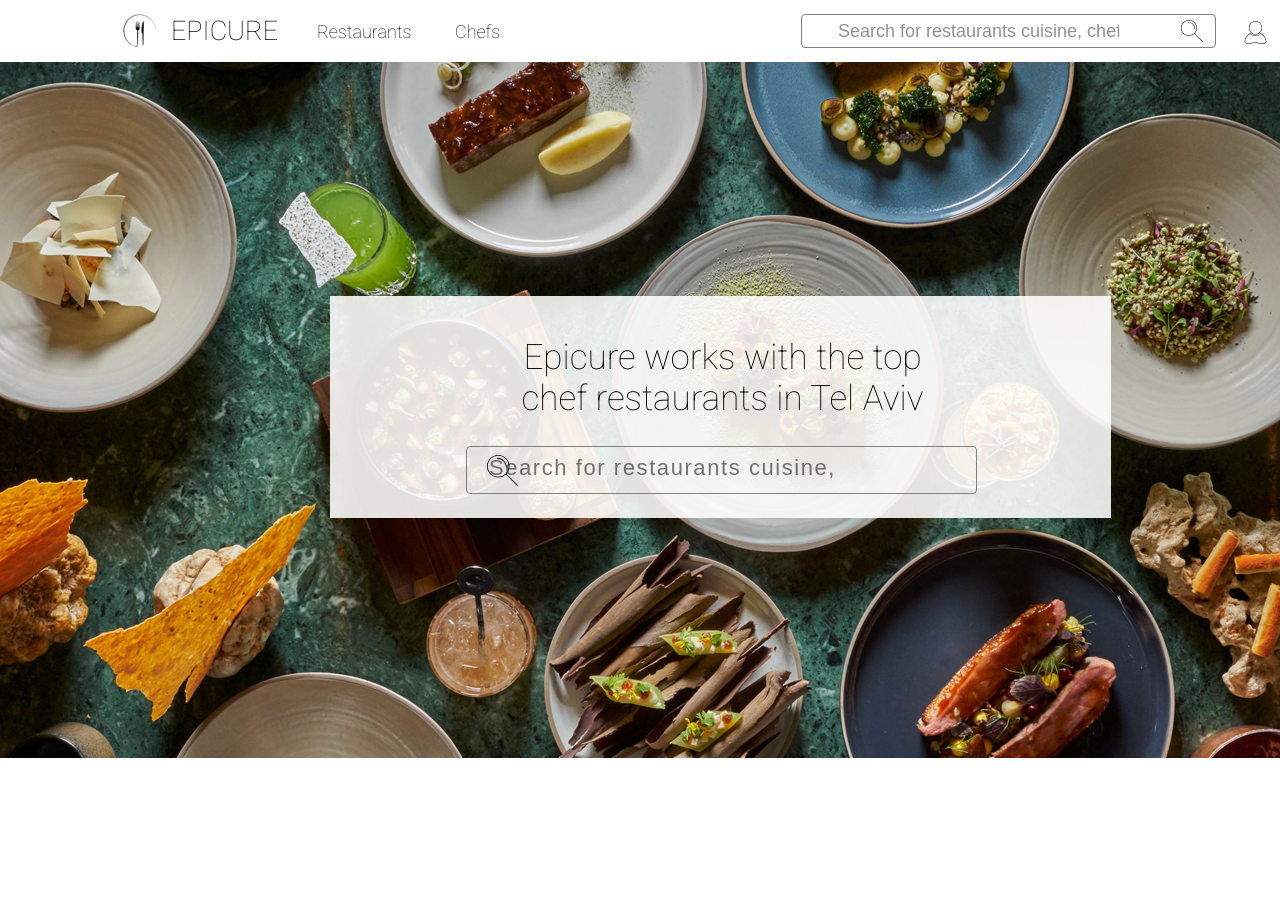
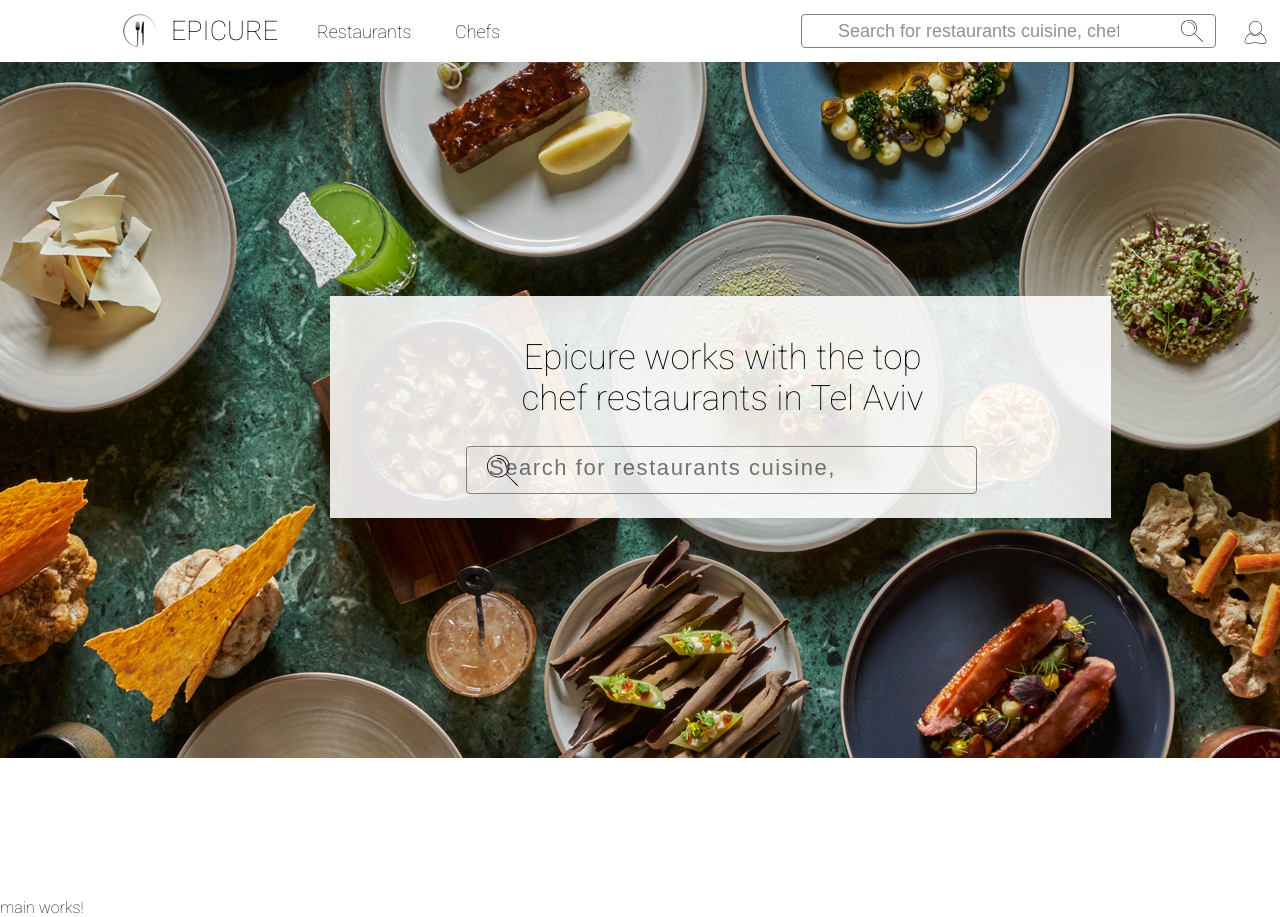
Before and after one commit to gabbayron/epicure-, an Angular app: page / in a window 1280 px wide. Shown: the top 917 px of the page. Before the commit the page ends 800 px from the top, so only its background shows below. Built offline with nearby package versions, Linux system fonts and the light colour scheme.

Commit message:
added main component

```diff
--- a/src/app/app.component.html
+++ b/src/app/app.component.html
@@ -1,3 +1,4 @@
 <app-header></app-header>
 <app-intro></app-intro>
+<app-main></app-main>
 <router-outlet></router-outlet>
--- a/src/app/app.module.ts
+++ b/src/app/app.module.ts
@@ -5,12 +5,14 @@ import { AppRoutingModule } from './app-routing.module';
 import { AppComponent } from './app.component';
 import { HeaderComponent } from './components/header/header.component';
 import { IntroComponent } from './components/intro/intro.component';
+import { MainComponent } from './components/main/main.component';
 
 @NgModule({
   declarations: [
     AppComponent,
     HeaderComponent,
-    IntroComponent
+    IntroComponent,
+    MainComponent
   ],
   imports: [
     BrowserModule,
--- /dev/null
+++ b/src/app/components/main/main.component.html
@@ -0,0 +1 @@
+<p>main works!</p>
--- /dev/null
+++ b/src/app/components/main/main.component.ts
@@ -0,0 +1,15 @@
+import { Component, OnInit } from '@angular/core';
+
+@Component({
+  selector: 'app-main',
+  templateUrl: './main.component.html',
+  styleUrls: ['./main.component.css']
+})
+export class MainComponent implements OnInit {
+
+  constructor() { }
+
+  ngOnInit(): void {
+  }
+
+}
```
Also changed, not shown: src/app/components/main/main.component.css (added).
